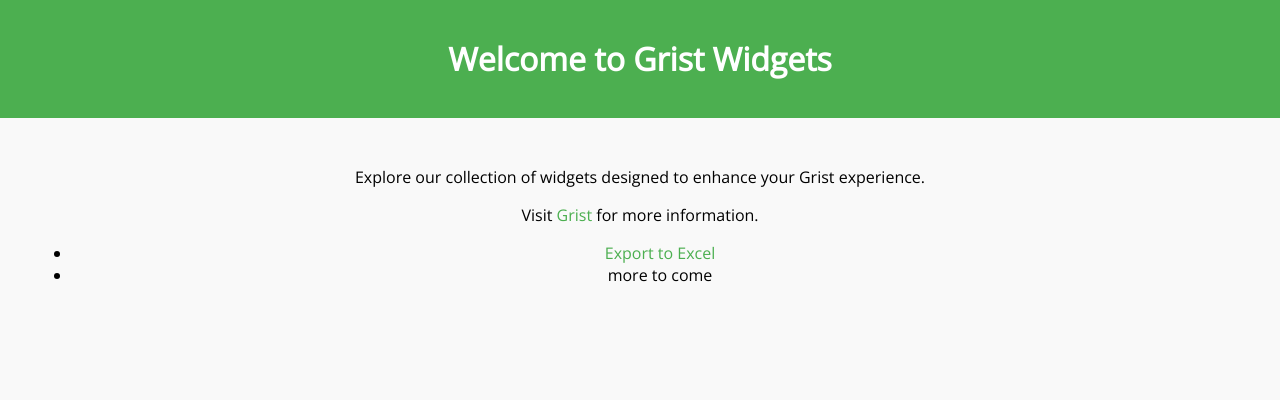
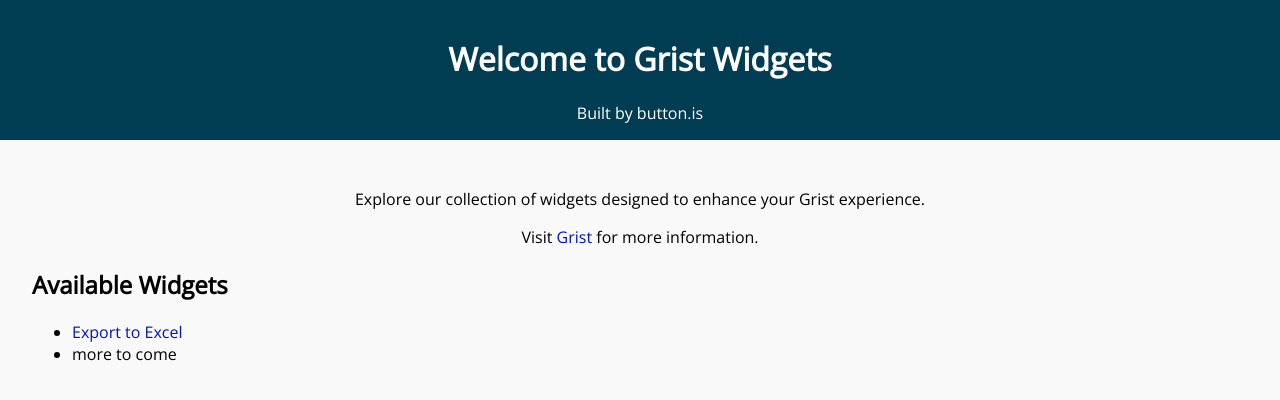
Before and after one commit to button-inc/grist-widgets, a plain HTML site: page index.html in a window 1280 px wide. Drawn offline with nearby package versions, Linux system fonts and the light colour scheme.

Commit message:
Update styles and add link to export to excel

```diff
--- a/index.html
+++ b/index.html
@@ -5,49 +5,25 @@
     <meta name="viewport" content="width=device-width, initial-scale=1.0">
     <title>Grist Widgets</title>
     <link href='https://fonts.googleapis.com/css?family=Open Sans' rel='stylesheet'>
-    <style>
-        body {
-            font-family: 'Open Sans',Arial, sans-serif;
-            margin: 0;
-            padding: 0;
-            background-color: #f9f9f9;
-        }
-        header {
-            background-color: #4CAF50;
-            color: white;
-            padding: 1rem;
-            text-align: center;
-        }
-        main {
-            padding: 2rem;
-            text-align: center;
-        }
-        footer {
-            background-color: #333;
-            color: white;
-            text-align: center;
-            padding: 1rem;
-            position: fixed;
-            bottom: 0;
-            width: 100%;
-        }
-        a {
-            color: #4CAF50;
-            text-decoration: none;
-        }
-    </style>
+    <link rel='stylesheet' href='styles.css'>
 </head>
 <body>
     <header>
         <h1>Welcome to Grist Widgets</h1>
+        <subtitle>Built by <a href="https://button.is">button.is</a></subtitle>
     </header>
     <main>
+        <div class="intro">
             <p>Explore our collection of widgets designed to enhance your Grist experience.</p>
             <p>Visit <a href="https://www.getgrist.com" target="_blank">Grist</a> for more information.</p>
+        </div>
+        <div class="widgets">
+            <h2>Available Widgets</h2>
             <ul>
                 <li><a href="export-to-excel/index.html">Export to Excel</a></li>
                 <li>more to come</li>
             </ul>
+        </div>
     </main>
 </body>
 </html>
--- /dev/null
+++ b/styles.css
@@ -0,0 +1,37 @@
+body {
+    font-family: 'Open Sans',Arial, sans-serif;
+    margin: 0;
+    padding: 0;
+    background-color: #f9f9f9;
+}
+header {
+    background-color: #003d52;
+    color: white;
+    padding: 1rem;
+    text-align: center;
+}
+main {
+    padding: 2rem;
+}
+header a {
+    color: #fff;
+}
+.intro {
+    text-align: center;
+}
+.widgets {
+
+}
+footer {
+    background-color: #333;
+    color: white;
+    text-align: center;
+    padding: 1rem;
+    position: fixed;
+    bottom: 0;
+    width: 100%;
+}
+a {
+    color: #0016bb;
+    text-decoration: none;
+}
```
Lines whose indentation alone changed are shown as unchanged.
